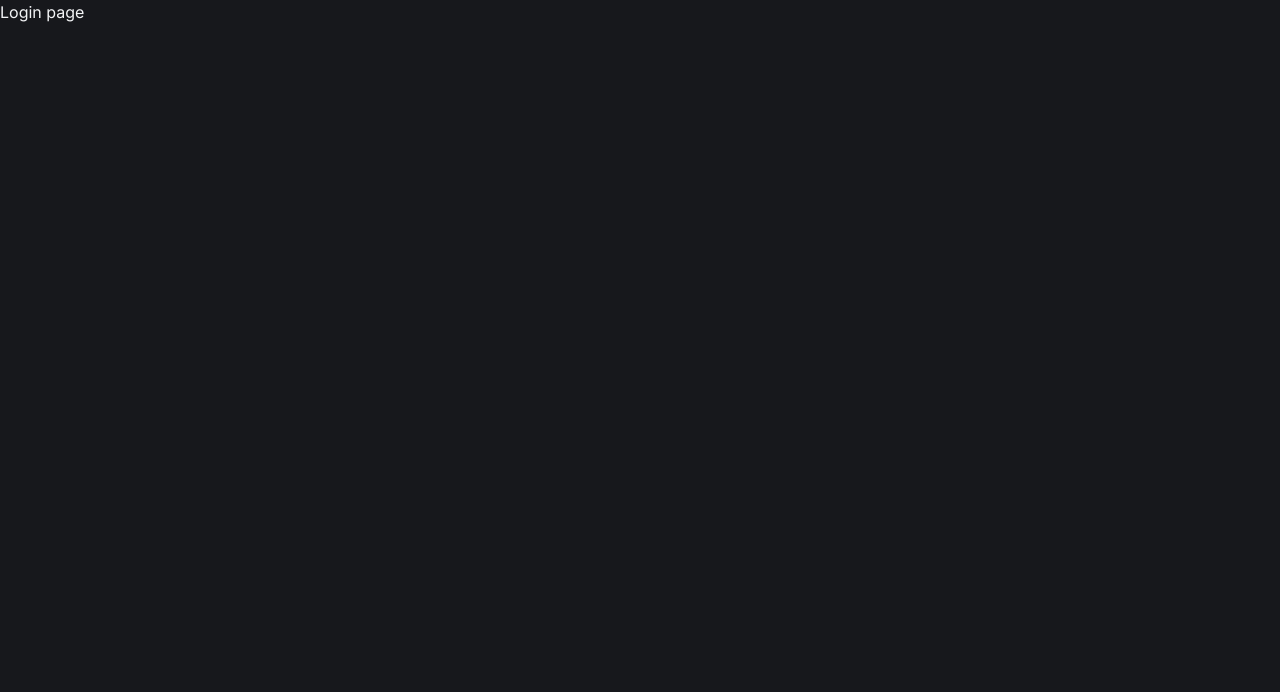
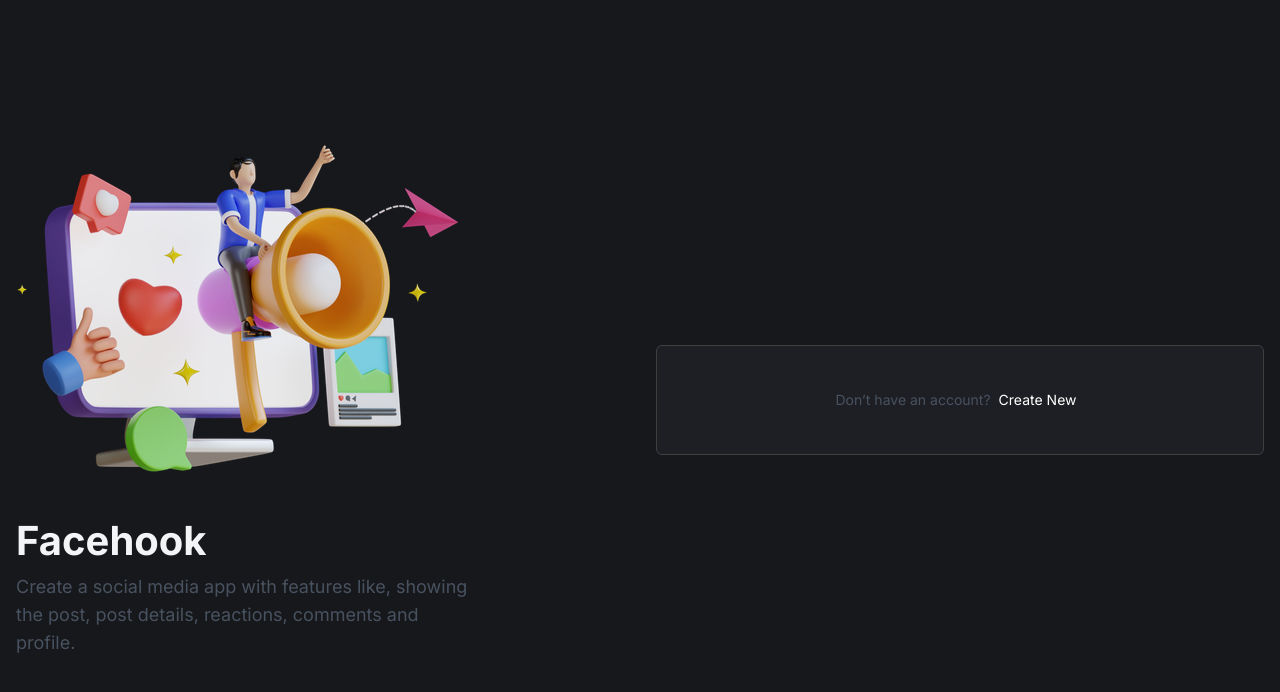
Before and after one commit to NieamulKabir/facehook, a React (Vite) app: page /login in a window 1280 px wide. Shown: the top 692 px of the page. Built offline with nearby package versions, Linux system fonts and the light colour scheme.

Commit message:
loginPage implement

```diff
--- /dev/null
+++ b/src/components/auth/LoginForm.jsx
@@ -0,0 +1,11 @@
+
+
+const LoginForm = () => {
+    return (
+        <div>
+
+        </div>
+    );
+};
+
+export default LoginForm;
--- a/src/pages/LoginPage.jsx
+++ b/src/pages/LoginPage.jsx
@@ -1,11 +1,48 @@
-
+import { Link } from "react-router-dom";
+import AuthIllustration from "../assets/images/auth_illustration.png";
+import LoginForm from "../components/auth/LoginForm";
 
 const LoginPage = () => {
-    return (
-        <div>
-            <h1>Login page</h1>
+  return (
+    <main className="flex min-h-screen items-center justify-center bg-deepDark py-8">
+      <div className="max-w-[1368px] flex-1">
+        <div className="container grid items-center gap-8 lg:grid-cols-2">
+          <div>
+            <img
+              className="mb-12 max-w-full max-lg:hidden"
+              src={AuthIllustration}
+              alt="auth_illustration"
+            />
+            <div>
+              <h1 className="mb-3 text-4xl font-bold lg:text-[40px]">
+                Facehook
+              </h1>
+              <p className="max-w-[452px] text-gray-600/95 lg:text-lg">
+                Create a social media app with features like, showing the post,
+                post details, reactions, comments and profile.
+              </p>
+            </div>
+          </div>
+
+          <div className="card">
+            <LoginForm />
+
+            <div className="py-4 lg:py-6">
+              <p className="text-center text-xs text-gray-600/95 lg:text-sm">
+                Don’t have an account?
+                <Link
+                  className="text-white transition-all hover:text-lwsGreen hover:underline mx-2"
+                  to="/register"
+                >
+                  Create New
+                </Link>
+              </p>
+            </div>
+          </div>
         </div>
-    );
+      </div>
+    </main>
+  );
 };
 
 export default LoginPage;
```
